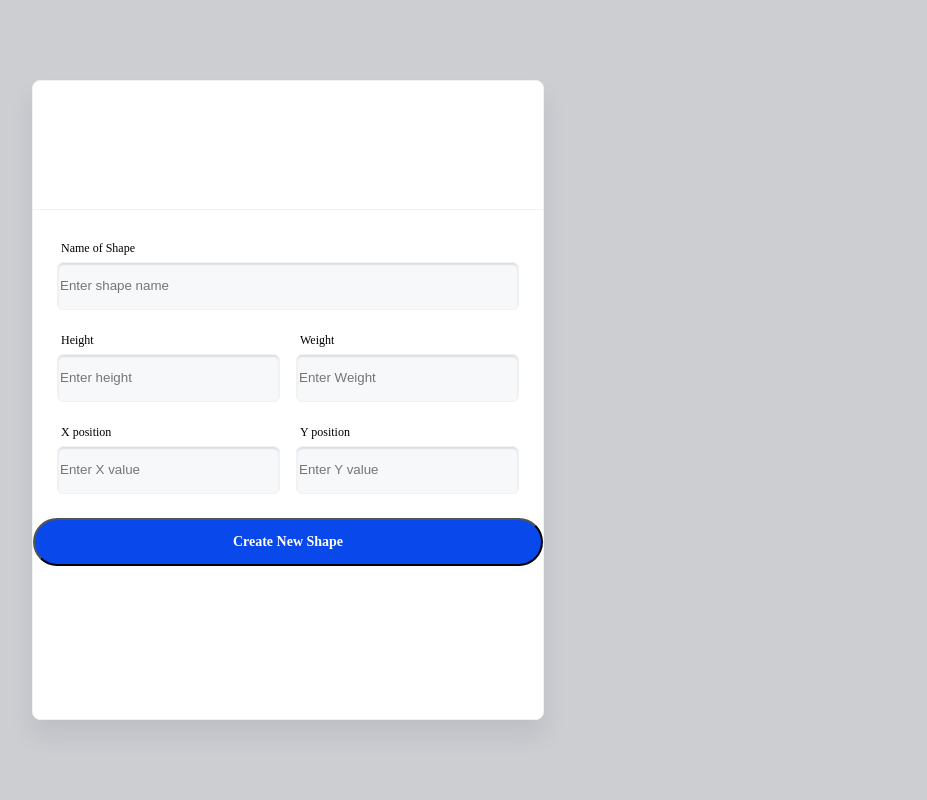
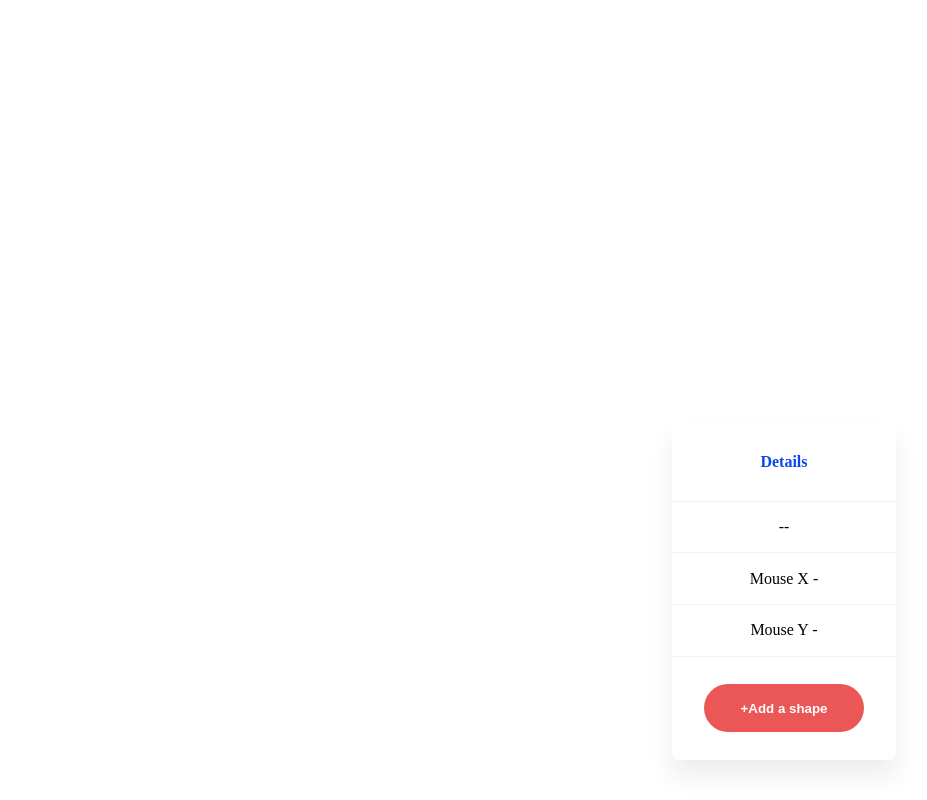
Before and after one commit to harsharaghu55/Frontend-Heeko-Task, a React (Create React App) app: page / in a window 1280 px wide. Shown: the whole page, without its empty margins (352-1279 px from the left). Built offline with nearby package versions, Linux system fonts and the light colour scheme.

Commit message:
added all the functionalities

```diff
--- a/src/App.js
+++ b/src/App.js
@@ -1,15 +1,38 @@
+import React, { useContext } from 'react'
 import './App.scss';
-import Details from './components/detailsBar/DetailsBar';
-import ShapeCreater from './components/shapeCreater/ShapeCreater';
+import Details from './components/detailsBar/DetailsBar'
+import ShapeCreater from './components/shapeCreater/ShapeCreater'
 import './style/main.scss'
-
+import { useStateValue } from "./stateProvider"
+import { PositionSetContext } from "./stateProvider"
 
 function App() {
+  const [{ addNewShape,elements },dispatch] = useStateValue()
+  const {setMouseX,setMouseY,setName} = useContext(PositionSetContext)
+
+  function onMouseOverHandler(element){
+    setMouseX(element.xPosition)
+    setMouseY(element.yPosition)
+    setName(element.shapeName)
+  }
+
+  console.log(useStateValue())
   return (
     <div className="App">
-    {true ? <ShapeCreater/>:<Details/>}
+    {addNewShape && addNewShape ? <ShapeCreater/>:<Details/>}
+        {elements && elements.map((element,index)=>
+          <div key={index} style={{
+            height:`${Number(element.height)}px`,
+            width:`${Number(element.width)}px`,
+            position:'absolute',
+            top:`${Number(element.xPosition)}px`,
+            left:`${Number(element.yPosition)}px`,
+            backgroundColor:"#0948EA33",
+            id:`${element.shapeName}`}} onMouseOver={()=>onMouseOverHandler(element)}>
+          </div>)}
     </div>
   );
 }
 
 export default App;
+//
--- a/src/components/detailsBar/DetailsBar.js
+++ b/src/components/detailsBar/DetailsBar.js
@@ -1,21 +1,31 @@
-import React from 'react'
+import React, { useContext } from 'react'
+import { useStateValue, PositionDisplayContext } from "../../stateProvider"
+import { actionTypes } from "../../reducer"
 
 function Details() {
+    const [{addNewShape},dispatch] = useStateValue()
+    const {mouseX,mouseY,name} = useContext(PositionDisplayContext)
+
     return (
         <div className="detailsBar">
             <div className="detailsBarHeader gridLine">
                 <h4>Details</h4>
             </div>
             <div className="shapName gridLine">
-                <p>Shape-1</p>
+                <p>{name}</p>
             </div>
             <div className="xPositionDisplay gridLine">
-                <p>Mouse X - <span>400</span></p>
+                <p>Mouse X - <span>{mouseX}</span></p>
             </div>
             <div className="yPositionDisplay gridLine">
-                <p>Mouse Y - <span>300</span></p>
+                <p>Mouse Y - <span>{mouseY}</span></p>
             </div>
-            <button className="addShapeButton" onClick={()=>console.log("clicked")}>
+            <button className="addShapeButton" onClick={()=>{
+                        dispatch({
+                        type:actionTypes.SET_NEWSHAPE,
+                        addNewShape:!addNewShape,
+                    })
+                }}>
                 +Add a shape
             </button>
         </div>
--- a/src/components/shapeCreater/ShapeCreater.js
+++ b/src/components/shapeCreater/ShapeCreater.js
@@ -1,36 +1,107 @@
-import React from 'react'
+import React, { useEffect } from 'react'
+import { useStateValue } from '../../stateProvider'
+import { actionTypes } from '../../reducer'
+
 
 export default function ShapeCreater() {
+    const [{ addNewShape, shapeName, height, width, xPosition, yPosition },dispatch] = useStateValue();
+
+    function inputChangeHandler (e){
+        e.preventDefault()
+        const {name,value} = e.target
+        const action = {}
+        const parameters = name.split(" ")
+        action.type = actionTypes[parameters[1]]
+        action[parameters[0]]=value;
+        dispatch(action)
+    }
+
+    function createElementHandler(){
+        if(shapeName === "" || height === "" || width
+            === "" || xPosition === "" || yPosition === ""){
+                alert("Need all manditory fields to filled")
+        }else{
+                dispatch({
+                type:actionTypes.SET_ELEMENT,
+                elements:{shapeName,height,width,xPosition,yPosition}
+                })
+                dispatch({
+                    type:actionTypes.SET_NEWSHAPE,
+                    addNewShape:!addNewShape,
+                })
+        }
+    }
+
+    function closeButtonHandler(){
+        dispatch({
+            type:actionTypes.SET_NEWSHAPE,
+            addNewShape:!addNewShape,
+        })
+    }
+
+    useEffect(() => {
+
+        return () => {
+            dispatch({
+                type:actionTypes.RESET,
+            })
+        }
+    },[])
+
     return (
         <div className="background">
             <div className="shapeCreaterContainer">
                 <div className="shapeCreaterHeader">
-
+                    <h1>Create Shape</h1>
+                    <button className="shapeCreaterCloseButton" onClick={closeButtonHandler}>
+                        X
+                    </button>
                 </div>
                 <div className="inputFormForShapeDimensions">
                     <div className="nameOfShape">
                         <p>Name of Shape</p>
-                        <input placeholder="Enter shape name"/>
+                        <input
+                        name="shapeName SET_SHAPENAME"
+                        placeholder="Enter shape name"
+                        value={shapeName}
+                        onChange={inputChangeHandler}/>
                     </div>
                     <div className="inputs">
                         <p>Height</p>
-                        <input placeholder="Enter height"/>
+                        <input
+                        name="height SET_HEIGHT"
+                        placeholder="Enter height"
+                        value={height}
+                        onChange={inputChangeHandler}/>
                     </div>
                     <div className="inputs">
-                        <p>Weight</p>
-                        <input placeholder="Enter Weight"/>
+                        <p>Width</p>
+                        <input
+                        name="width SET_WIDTH"
+                        placeholder="Enter Weight"
+                        value={width}
+                        onChange={inputChangeHandler}/>
                     </div>
                     <div className="inputs">
                         <p>X position</p>
-                        <input placeholder="Enter X value"/>
+                        <input
+                        name="xPosition SET_XPOSITION"
+                        placeholder="Enter X value"
+                        value={xPosition}
+                        onChange={inputChangeHandler}/>
                     </div>
                     <div className="inputs">
                         <p>Y position</p>
-                        <input placeholder="Enter Y value"/>
+                        <input
+                        name="yPosition SET_YPOSITION"
+                        placeholder="Enter Y value"
+                        value={yPosition}
+                        onChange={inputChangeHandler}/>
                     </div>
-
                 </div>
-                <button className="createNewShapeButton">Create New Shape</button>
+                <div className="createNewShapeButtonContainer">
+                    <button className="createNewShapeButton" onClick={createElementHandler}>Create New Shape</button>
+                </div>
             </div>
         </div>
 
--- a/src/components/shapeCreater/_ShapeCreater.scss
+++ b/src/components/shapeCreater/_ShapeCreater.scss
@@ -8,7 +8,7 @@
         align-items: center;
         justify-content: center;
     .shapeCreaterContainer{
-        height:80%;
+        height:85%;
         width:40%;
         background:#FFFFFF;;
         border: 1px solid #F1F2F4;
@@ -16,14 +16,32 @@
         box-shadow: 0px 16px 24px rgba(10, 31, 68, 0.08);
         border-radius: 8px;
         .shapeCreaterHeader{
+            position:relative;
             height: 20%;
             border-bottom: 1px solid #F1F2F4;
+            display: flex;
+            align-items: center;
+            >h1{
+                margin-left: 1em;
+                margin-top: 0em;
+                margin-bottom: 0em;
+            }
+            .shapeCreaterCloseButton{
+                position:absolute;
+                top:16px;
+                right:16px;
+                height:40px;
+                width:40px;
+                border-radius: 50%;
+                border: 1px solid #F1F2F4;
+                border-radius: 100px;
+            }
         }
         .inputFormForShapeDimensions{
             display:grid;
             grid-template-columns: repeat(2,1fr);
             grid-template-rows: repeat(3,1fr);
-            margin: 1.5em;
+            margin: 2em;
             grid-gap:16px;
             .nameOfShape{
                 grid-column: 1 / 3;
@@ -68,8 +86,12 @@
             }
 
         }
+        .createNewShapeButtonContainer{
+            display:grid;
+            place-items: center;
+            margin-top: 2em;
             .createNewShapeButton{
-            width:100%;
+                width:90%;
                 height:48px;
                 border-radius: 100px;
                 background-color: #0948EA;
@@ -79,6 +101,9 @@
                 font-size: 14px;
                 line-height: 22px;
                 color: white;
+                border:none;
             }
         }
+
     }
+}
--- a/src/index.js
+++ b/src/index.js
@@ -3,10 +3,14 @@ import ReactDOM from 'react-dom';
 import './index.css';
 import App from './App';
 import reportWebVitals from './reportWebVitals';
+import reducer, { initialState } from './reducer'
+import { StateProvider } from './stateProvider'
 
 ReactDOM.render(
   <React.StrictMode>
-    <App />
+    <StateProvider initialState={initialState} reducer={reducer}>
+      <App />
+    </StateProvider>
   </React.StrictMode>,
   document.getElementById('root')
 );
--- /dev/null
+++ b/src/reducer.js
@@ -0,0 +1,72 @@
+export const initialState = {
+    addNewShape:false,
+    shapeName:'',
+    height:'',
+    width:'',
+    xPosition:'',
+    yPosition:'',
+    elements:[],
+}
+
+export const actionTypes = {
+    SET_NEWSHAPE:"SET_NEWSHAPE",
+    SET_SHAPENAME:"SET_SHAPENAME",
+    SET_HEIGHT:"SET_HEIGHT",
+    SET_WIDTH:"SET_WEIGHT",
+    SET_XPOSITION:"SET_XPOSITION",
+    SET_YPOSITION:"SET_YPOSITION",
+    SET_ELEMENT:"SET_ELEMENT",
+    RESET:"RESET"
+}
+
+const reducer = (state,action)=>{
+    console.log(action);
+    switch(action.type){
+        case actionTypes.SET_NEWSHAPE:
+            return{
+                ...state,
+                addNewShape:action.addNewShape
+            }
+        case actionTypes.SET_SHAPENAME:
+            return{
+                ...state,
+                shapeName:action.shapeName
+            }
+        case actionTypes.SET_HEIGHT:
+            return{
+                ...state,
+                height:action.height
+            }
+        case actionTypes.SET_WIDTH:
+            return{
+                ...state,
+                width:action.width
+            }
+        case actionTypes.SET_XPOSITION:
+            return{
+                ...state,
+                xPosition:action.xPosition
+            }
+        case actionTypes.SET_YPOSITION:
+            return{
+                ...state,
+                yPosition:action.yPosition
+            }
+        case actionTypes.SET_ELEMENT:
+                return{
+                    ...state,
+                    elements:[...state.elements,action.elements]
+                }
+        case actionTypes.RESET:
+            return{
+                ...initialState,
+                elements:[...state.elements]
+            }
+
+        default:
+            return state;
+
+    }
+}
+
+export default reducer;
--- /dev/null
+++ b/src/stateProvider.js
@@ -0,0 +1,22 @@
+import React, {createContext, useReducer,useContext,useState} from "react"
+
+export const StateContext = createContext()
+export const PositionSetContext = createContext()
+export const PositionDisplayContext = createContext()
+
+export const StateProvider = ({ reducer,initialState,children }) => {
+    const [mouseX,setMouseX] = useState();
+    const [mouseY,setMouseY] = useState();
+    const [name,setName] = useState("--");
+    return(
+        <StateContext.Provider value={ useReducer(reducer, initialState) }>
+            <PositionSetContext.Provider value={{ setMouseY,setMouseX,setName}}>
+                <PositionDisplayContext.Provider value={{mouseX,mouseY,name}}>
+                    {children}
+                </PositionDisplayContext.Provider>
+            </PositionSetContext.Provider>
+        </StateContext.Provider>
+    )
+}
+
+export const useStateValue = () => useContext(StateContext)
```
Also changed, not shown: 1 other file (tests, documents, lock files or other folders). Lines whose indentation alone changed are shown as unchanged.
